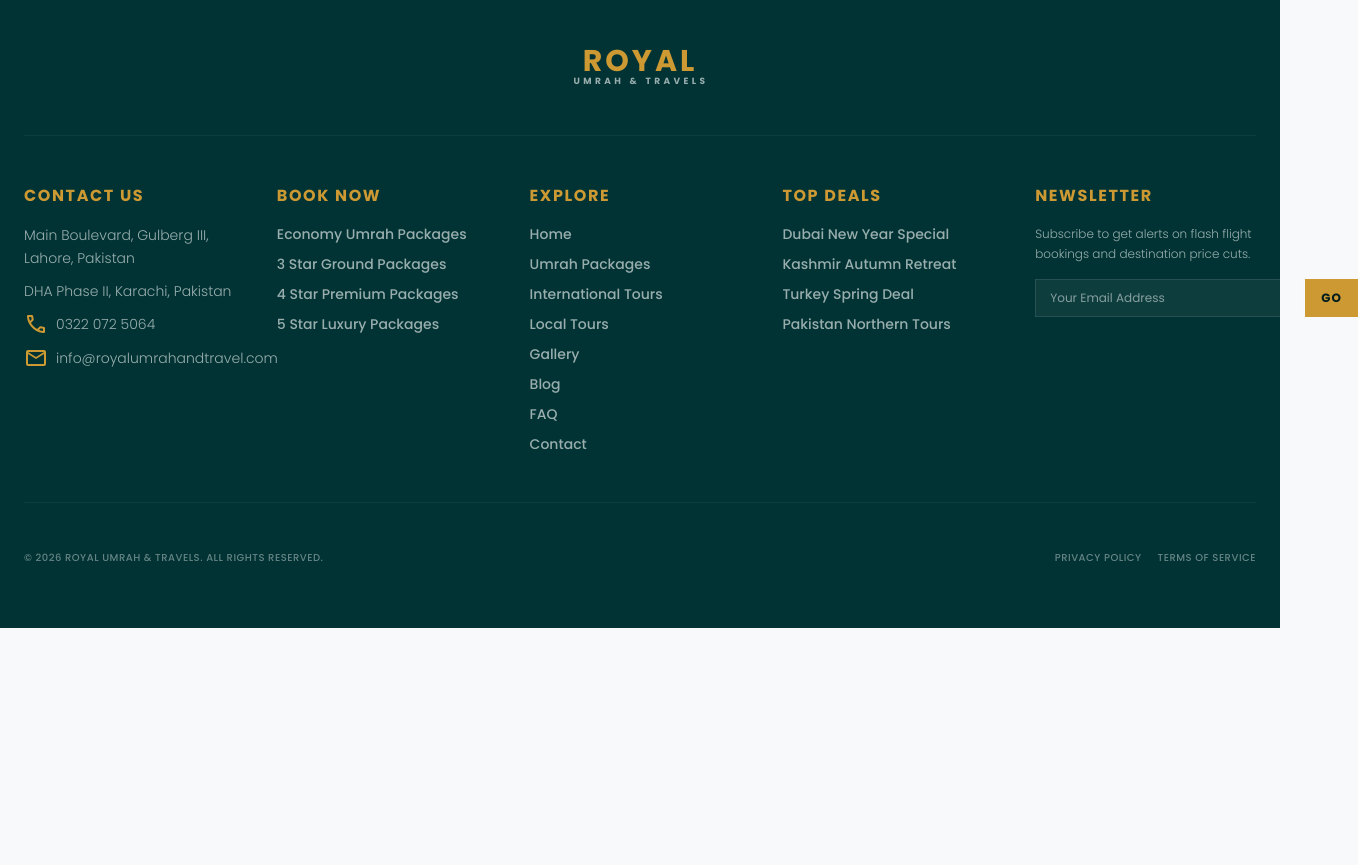
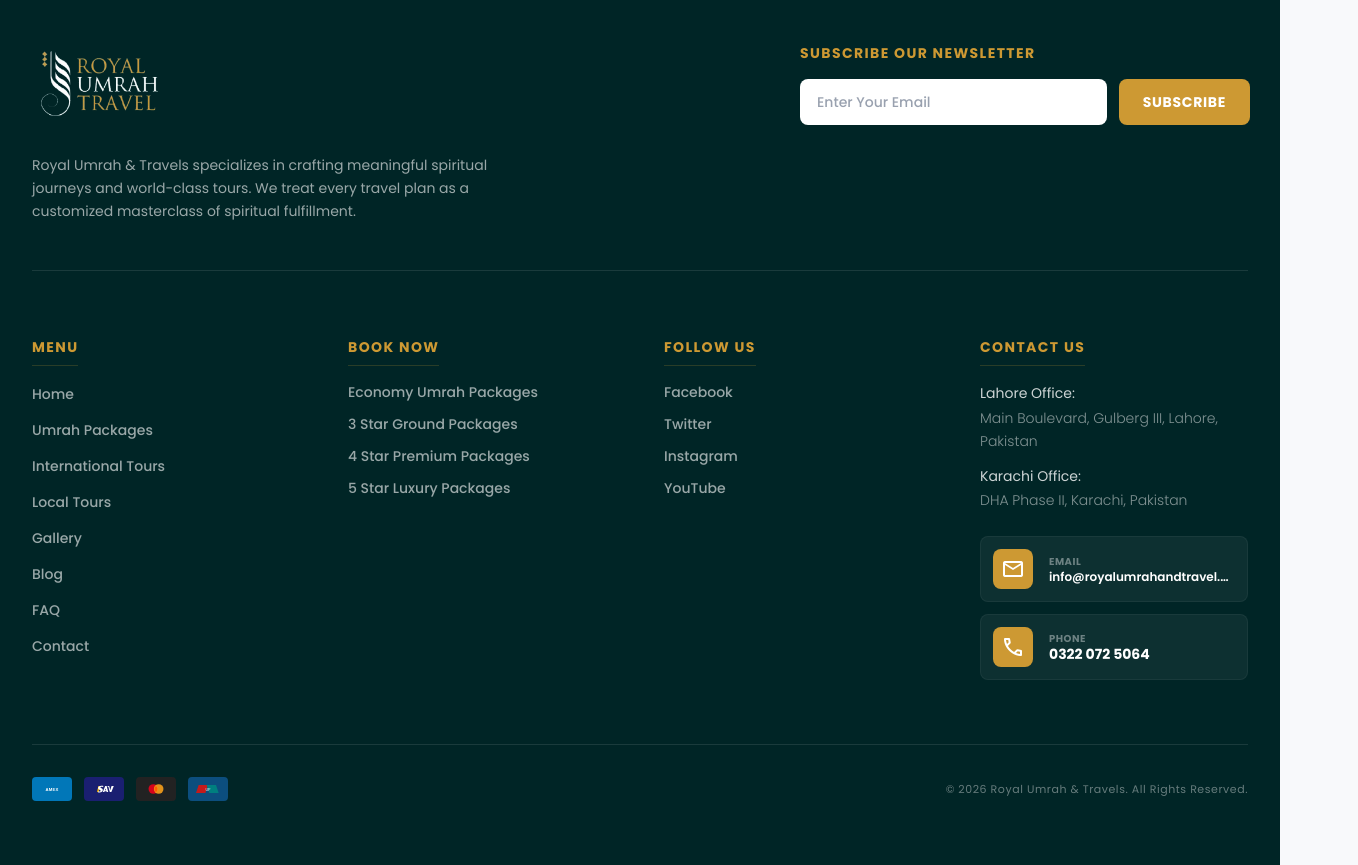
Before and after one commit to abubaker082512/rehman-umrah-travels, a React (Vite) app in the folder client/: page /faq in a window 1280 px wide. Shown: the part 1480-2345 px from the top of the page, 1358 px wide, since content can reach past the window. Before the commit the page ends 2108 px from the top, so only its background shows below. Built offline with nearby package versions, Linux system fonts and the light colour scheme; no server answers.

Commit message:
style(footer): redesign footer with premium multi-column dark green layout and contact boxes

```diff
--- a/client/src/components/Footer.jsx
+++ b/client/src/components/Footer.jsx
@@ -62,43 +62,64 @@ const Footer = () => {
   }
 
   return (
-    <footer className="bg-[#013334] text-white/50 py-16 px-6 border-t border-white/5 text-xs relative z-10">
+    <footer className="bg-[#002526] text-white/70 py-16 px-4 sm:px-6 md:px-8 border-t border-white/5 relative z-10 font-manrope">
       <div className="max-w-7xl mx-auto space-y-12">
-        {/* Centered Logo at the top */}
-        <div className="flex flex-col items-center text-center select-none">
-          <span className="text-[#CD9933] text-3xl font-bold tracking-widest uppercase font-headline">
-            ROYAL
-          </span>
-          <span className="text-white/60 text-[9px] font-bold tracking-[0.38em] uppercase -mt-1 pl-[2px] font-manrope">
-            UMRAH & TRAVELS
-          </span>
+
+        {/* TOP SECTION: LOGO + DESCRIPTION & NEWSLETTER */}
+        <div className="flex flex-col lg:flex-row justify-between items-start gap-8 lg:gap-12 pb-12 border-b border-white/10">
+          {/* Brand Info */}
+          <div className="max-w-xl">
+            <Link to="/" className="inline-block mb-6 select-none">
+              <img src={logo} className="h-16 sm:h-20 w-auto" alt="Royal Umrah & Travels Logo" />
+            </Link>
+            <p className="text-white/60 text-sm leading-relaxed max-w-lg">
+              {footerContent.description}
+            </p>
+          </div>
+
+          {/* Newsletter Subscription */}
+          <div className="w-full lg:w-auto flex-shrink-0 max-w-md">
+            <h5 className="text-[#CD9933] font-bold tracking-widest uppercase text-xs sm:text-sm mb-4">
+              Subscribe Our Newsletter
+            </h5>
+            <div className="flex flex-col sm:flex-row gap-3 w-full sm:w-[450px]">
+              <input
+                className="bg-white text-gray-800 text-sm px-4 py-3 rounded-lg focus:outline-none flex-1 font-medium placeholder-gray-400 border border-white/15"
+                placeholder="Enter Your Email"
+                type="email"
+              />
+              <button className="bg-[#CD9933] hover:brightness-110 text-white font-bold px-6 py-3 rounded-lg transition-all text-sm uppercase tracking-wider cursor-pointer select-none">
+                Subscribe
+              </button>
+            </div>
+          </div>
         </div>
 
-        <hr className="border-white/5" />
+        {/* MIDDLE SECTION: 4 COLUMNS */}
+        <div className="grid grid-cols-1 sm:grid-cols-2 lg:grid-cols-4 gap-8 lg:gap-12 py-4 text-left font-manrope">
 
-        {/* 5 Clean Columns Grid */}
-        <div className="grid grid-cols-1 sm:grid-cols-2 md:grid-cols-5 gap-8 text-left font-manrope">
-          {/* Col 1: Contact Us */}
+          {/* Column 1: MENU */}
           <div className="space-y-4">
-            <h5 className="text-[#CD9933] font-bold tracking-widest uppercase text-sm sm:text-base font-headline">Contact Us</h5>
-            <div className="space-y-2.5 leading-relaxed text-white/60 text-xs sm:text-sm font-manrope font-light">
-              <p>{settings.address}</p>
-              {settings.address2 && <p>{settings.address2}</p>}
-              <p className="flex items-center gap-2">
-                <span className="material-symbols-outlined text-[#CD9933] text-xs">call</span>
-                <a href="tel:+923220725064" className="hover:text-[#CD9933] transition-colors">0322 072 5064</a>
-              </p>
-              <p className="flex items-center gap-2">
-                <span className="material-symbols-outlined text-[#CD9933] text-xs">mail</span>
-                <a href="mailto:info@royalumrahandtravel.com" className="hover:text-[#CD9933] transition-colors">info@royalumrahandtravel.com</a>
-              </p>
-            </div>
+            <h5 className="text-[#CD9933] font-bold tracking-widest uppercase text-xs sm:text-sm border-b border-[#CD9933]/20 pb-2 inline-block">
+              Menu
+            </h5>
+            <ul className="space-y-3">
+              {footerContent.quickLinks.map((link, idx) => (
+                <li key={idx}>
+                  <Link to={linkMap[link] || '/'} className="text-white/60 hover:text-[#CD9933] transition-colors text-sm font-medium">
+                    {link}
+                  </Link>
+                </li>
+              ))}
+            </ul>
           </div>
 
-          {/* Col 2: Book Now */}
+          {/* Column 2: BOOK NOW */}
           <div className="space-y-4">
-            <h5 className="text-[#CD9933] font-bold tracking-widest uppercase text-sm sm:text-base font-headline">Book Now</h5>
-            <ul className="space-y-2.5 text-white/60 text-xs sm:text-sm font-manrope font-medium">
+            <h5 className="text-[#CD9933] font-bold tracking-widest uppercase text-xs sm:text-sm border-b border-[#CD9933]/20 pb-2 inline-block">
+              Book Now
+            </h5>
+            <ul className="space-y-3 text-white/60 text-sm font-medium">
               <li><Link to="/packages" className="hover:text-[#CD9933] transition-colors">Economy Umrah Packages</Link></li>
               <li><Link to="/packages" className="hover:text-[#CD9933] transition-colors">3 Star Ground Packages</Link></li>
               <li><Link to="/packages" className="hover:text-[#CD9933] transition-colors">4 Star Premium Packages</Link></li>
@@ -106,58 +127,111 @@ const Footer = () => {
             </ul>
           </div>
 
-          {/* Col 3: Explore */}
+          {/* Column 3: FOLLOW US */}
           <div className="space-y-4">
-            <h5 className="text-[#CD9933] font-bold tracking-widest uppercase text-sm sm:text-base font-headline">Explore</h5>
-            <ul className="space-y-2.5">
-              {footerContent.quickLinks.map((link, idx) => (
-                <li key={idx}>
-                  <Link to={linkMap[link] || '/'} className="text-white/60 hover:text-[#CD9933] transition-colors text-xs sm:text-sm font-manrope font-medium">
-                    {link}
-                  </Link>
-                </li>
-              ))}
+            <h5 className="text-[#CD9933] font-bold tracking-widest uppercase text-xs sm:text-sm border-b border-[#CD9933]/20 pb-2 inline-block">
+              Follow Us
+            </h5>
+            <ul className="space-y-3 text-white/60 text-sm font-medium">
+              <li><a href="https://facebook.com" target="_blank" rel="noopener noreferrer" className="hover:text-[#CD9933] transition-colors">Facebook</a></li>
+              <li><a href="https://twitter.com" target="_blank" rel="noopener noreferrer" className="hover:text-[#CD9933] transition-colors">Twitter</a></li>
+              <li><a href="https://instagram.com" target="_blank" rel="noopener noreferrer" className="hover:text-[#CD9933] transition-colors">Instagram</a></li>
+              <li><a href="https://youtube.com" target="_blank" rel="noopener noreferrer" className="hover:text-[#CD9933] transition-colors">YouTube</a></li>
             </ul>
           </div>
 
-          {/* Col 4: Top Deals */}
+          {/* Column 4: CONTACT US */}
           <div className="space-y-4">
-            <h5 className="text-[#CD9933] font-bold tracking-widest uppercase text-sm sm:text-base font-headline">Top Deals</h5>
-            <ul className="space-y-2.5 text-white/60 text-xs sm:text-sm font-manrope font-medium">
-              <li><Link to="/packages" className="hover:text-[#CD9933] transition-colors">Dubai New Year Special</Link></li>
-              <li><Link to="/packages" className="hover:text-[#CD9933] transition-colors">Kashmir Autumn Retreat</Link></li>
-              <li><Link to="/packages" className="hover:text-[#CD9933] transition-colors">Turkey Spring Deal</Link></li>
-              <li><Link to="/local-tours" className="hover:text-[#CD9933] transition-colors">Pakistan Northern Tours</Link></li>
-            </ul>
+            <h5 className="text-[#CD9933] font-bold tracking-widest uppercase text-xs sm:text-sm border-b border-[#CD9933]/20 pb-2 inline-block">
+              Contact Us
+            </h5>
+
+            {/* Office Addresses */}
+            <div className="space-y-3 text-white/50 text-xs sm:text-sm leading-relaxed mb-6 font-light">
+              <p>
+                <strong className="text-white/80 block mb-0.5">Lahore Office:</strong>
+                {settings.address}
+              </p>
+              {settings.address2 && (
+                <p>
+                  <strong className="text-white/80 block mb-0.5">Karachi Office:</strong>
+                  {settings.address2}
+                </p>
+              )}
+            </div>
+
+            {/* Email & Phone boxes */}
+            <div className="space-y-3">
+              {/* Email Box */}
+              <a
+                href="mailto:info@royalumrahandtravel.com"
+                className="flex items-center gap-4 p-3 bg-white/5 hover:bg-white/10 rounded-lg border border-white/5 transition-all text-left group w-full"
+              >
+                <div className="w-10 h-10 rounded-lg bg-[#CD9933] flex items-center justify-center text-white flex-shrink-0">
+                  <span className="material-symbols-outlined text-xl">mail</span>
+                </div>
+                <div className="min-w-0 flex-1">
+                  <span className="block text-[10px] font-bold text-white/40 uppercase tracking-wider">Email</span>
+                  <span className="block text-white group-hover:text-[#CD9933] transition-colors text-xs font-semibold truncate leading-tight">
+                    info@royalumrahandtravel.com
+                  </span>
+                </div>
+              </a>
+
+              {/* Phone Box */}
+              <a
+                href="tel:+923220725064"
+                className="flex items-center gap-4 p-3 bg-white/5 hover:bg-white/10 rounded-lg border border-white/5 transition-all text-left group w-full"
+              >
+                <div className="w-10 h-10 rounded-lg bg-[#CD9933] flex items-center justify-center text-white flex-shrink-0">
+                  <span className="material-symbols-outlined text-xl">call</span>
+                </div>
+                <div className="flex-1">
+                  <span className="block text-[10px] font-bold text-white/40 uppercase tracking-wider">Phone</span>
+                  <span className="block text-white group-hover:text-[#CD9933] transition-colors text-sm font-bold leading-tight">
+                    0322 072 5064
+                  </span>
+                </div>
+              </a>
+            </div>
+
           </div>
 
-          {/* Col 5: Newsletter */}
-          <div className="space-y-4">
-            <h5 className="text-[#CD9933] font-bold tracking-widest uppercase text-sm sm:text-base font-headline">Newsletter</h5>
-            <p className="leading-relaxed text-white/60 text-xs font-manrope font-light">Subscribe to get alerts on flash flight bookings and destination price cuts.</p>
-            <div className="flex gap-2">
-              <input
-                className="bg-white/5 border border-white/10 text-white text-xs px-3.5 py-2.5 focus:border-[#CD9933] outline-none flex-1"
-                placeholder="Your Email Address"
-                type="email"
-              />
-              <button className="bg-[#CD9933] hover:bg-white hover:text-[#013334] text-primary px-4 py-2.5 transition-colors font-bold text-xs uppercase tracking-widest cursor-pointer">
-                GO
-              </button>
-            </div>
-          </div>
         </div>
 
-        <hr className="border-white/5" />
+        {/* BOTTOM SECTION: PAYMENT CARDS & COPYRIGHT */}
+        <div className="flex flex-col sm:flex-row justify-between items-center gap-6 pt-8 border-t border-white/10">
+          {/* Payment Icons */}
+          <div className="flex items-center gap-3">
+            {/* Amex */}
+            <svg className="w-10 h-6 rounded bg-[#0177B8] p-1 flex items-center justify-center" viewBox="0 0 100 60" fill="none" xmlns="http://www.w3.org/2000/svg">
+              <text x="50%" y="55%" dominantBaseline="middle" textAnchor="middle" fill="white" fontSize="16" fontWeight="bold" fontFamily="sans-serif" letterSpacing="0.5">AMEX</text>
+            </svg>
+            {/* Visa */}
+            <svg className="w-10 h-6 rounded bg-[#1A1F71] p-1.5 flex items-center justify-center" viewBox="0 0 100 60" fill="none" xmlns="http://www.w3.org/2000/svg">
+              <path d="M15 45L22 15H30L23 45H15Z" fill="#F7B600" />
+              <path d="M47.7 15.6C44.7 14.5 40.5 14 36.8 14C27.5 14 20.8 18.7 20.6 25.4C20.4 30.4 25.1 33.2 28.7 34.9C32.3 36.6 33.6 37.7 33.5 39.2C33.4 41.5 30.6 42.5 28 42.5C24.4 42.5 22.3 41.6 20.6 40.8L19.4 46.2C21 46.9 24.3 47.5 27.6 47.5C37.5 47.5 44 42.8 44.2 35.6C44.4 30.9 41.5 28.1 36.8 25.9C33 24.1 31.8 23.2 31.8 21.8C31.8 20.2 33.7 18.7 37 18.7C39.9 18.7 42.3 19.3 43.8 20L44.5 20.3L47.7 15.6ZM63.4 15H56L44 45H51.5L53 41H62.5L63.4 45H71L63.4 15ZM54.8 36L57.8 28L60.8 36H54.8ZM87.8 15L80.8 35.8L77.6 19.4C77.2 17.5 75.8 15.6 74 15H66V16.6C68.4 17.5 70.8 19 72.2 20.4L79 45H86.8L99 15H87.8Z" fill="white" />
+            </svg>
+            {/* Mastercard */}
+            <svg className="w-10 h-6 rounded bg-[#222222] p-1 flex items-center justify-center" viewBox="0 0 100 60" fill="none" xmlns="http://www.w3.org/2000/svg">
+              <circle cx="40" cy="30" r="18" fill="#EB001B" fillOpacity="0.9" />
+              <circle cx="60" cy="30" r="18" fill="#F79E1B" fillOpacity="0.9" />
+              <path d="M50 18.7C46.8 21.6 44.8 25.6 44.8 30C44.8 34.4 46.8 38.4 50 41.3C53.2 38.4 55.2 34.4 55.2 30C55.2 25.6 53.2 21.6 50 18.7Z" fill="#FF5F00" />
+            </svg>
+            {/* UnionPay */}
+            <svg className="w-10 h-6 rounded bg-[#0C4E7E] p-1 flex items-center justify-center" viewBox="0 0 100 60" fill="none" xmlns="http://www.w3.org/2000/svg">
+              <path d="M15 15H50L40 45H5L15 15Z" fill="#C51A1B" />
+              <path d="M45 15H80L90 45H55L45 15Z" fill="#007F7F" />
+              <text x="50%" y="55%" dominantBaseline="middle" textAnchor="middle" fill="white" fontSize="14" fontWeight="black" fontFamily="sans-serif">UP</text>
+            </svg>
+          </div>
 
-        {/* Bottom copyright row */}
-        <div className="flex flex-col sm:flex-row justify-between items-center gap-4 text-[10px] tracking-wider uppercase font-medium text-white/40">
-          <p>{footerContent.copyright}</p>
-          <div className="flex items-center gap-4">
-            <a href="#" className="hover:text-white transition-colors">Privacy Policy</a>
-            <a href="#" className="hover:text-white transition-colors">Terms of Service</a>
-          </div>
+          {/* Copyright text */}
+          <p className="text-[11px] text-white/40 tracking-wider">
+            {footerContent.copyright}
+          </p>
         </div>
+
       </div>
     </footer>
   )
```
